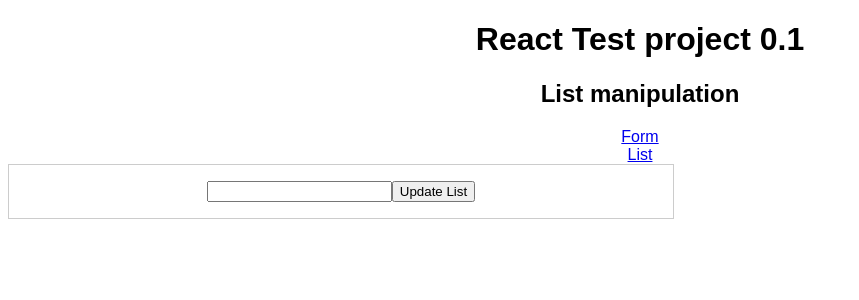
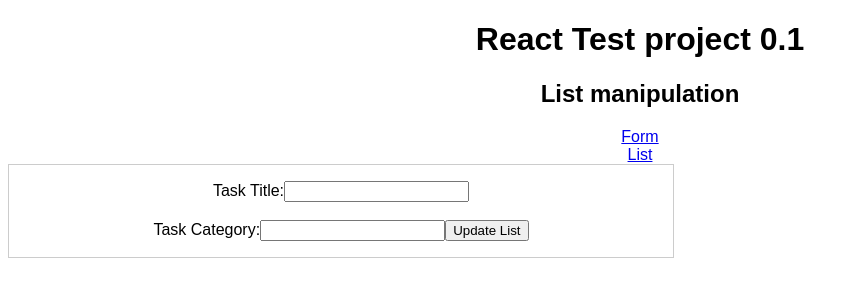
Before and after one commit to Themujin/ReactPractice, a React (Create React App) app: page / in a window 1280 px wide. Shown: the top 300 px of the page, without its empty margins (0-859 px from the left). Built offline with nearby package versions, Linux system fonts and the light colour scheme.

Commit message:
Update App.js and Form.js

```diff
--- a/src/App.js
+++ b/src/App.js
@@ -34,6 +34,10 @@
     },
   ]);
 
+  const updateTask = () => {
+    console.log(data);
+  };
+
   return (
     <BrowserRouter>
       <div className="App">
@@ -44,7 +48,7 @@
           <Link to="/list">List</Link>
         </nav>
         <Routes>
-          <Route path="/" element={<Form />}></Route>
+          <Route path="/" element={<Form updateTask={updateTask} />}></Route>
           <Route path="/list" element={<List task={data} />}></Route>
         </Routes>
         <div className="wrapper">
--- a/src/Form.js
+++ b/src/Form.js
@@ -1,17 +1,26 @@
 import { useRef, useState } from "react";
 
-const Form = () => {
-  const inputElement = useRef();
-
+const Form = (props) => {
+  const taskTitle = useRef();
+  const taskCategory = useRef();
   const handleSubmit = (e) => {
     e.preventDefault();
-    setCount(inputElement.current.value);
+
+    console.log(props.updateTask());
   };
 
   return (
     <div className="control">
       <form onSubmit={handleSubmit}>
-        <input type="text" ref={inputElement} />
+        <label htmlFor="taskName" className="control-label">
+          Task Title:
+        </label>
+        <input type="text" id="taskName" ref={taskTitle} />
+        <br /> <br />
+        <label htmlFor="taskCat" className="control-label">
+          Task Category:
+        </label>
+        <input type="text" id="taskCat" ref={taskCategory} />
         <input type="submit" value="Update List" />
       </form>
     </div>
```
